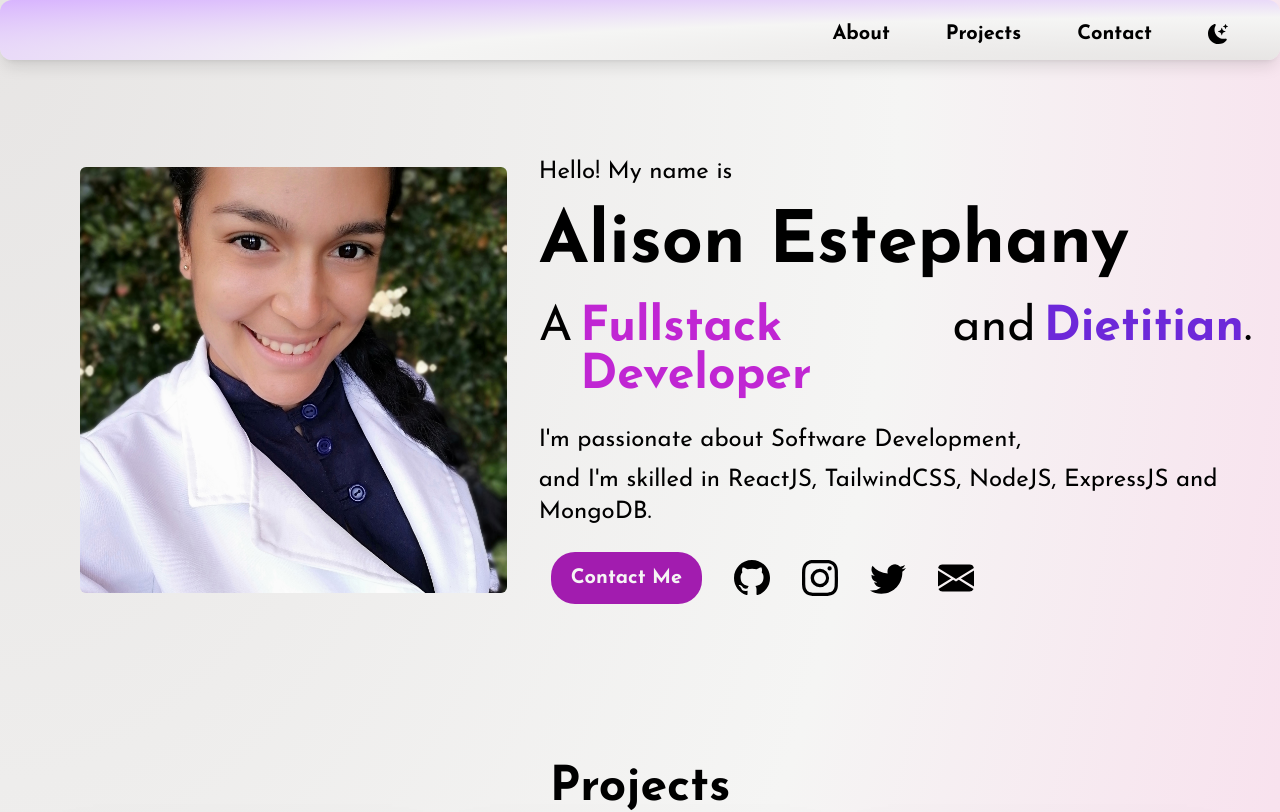
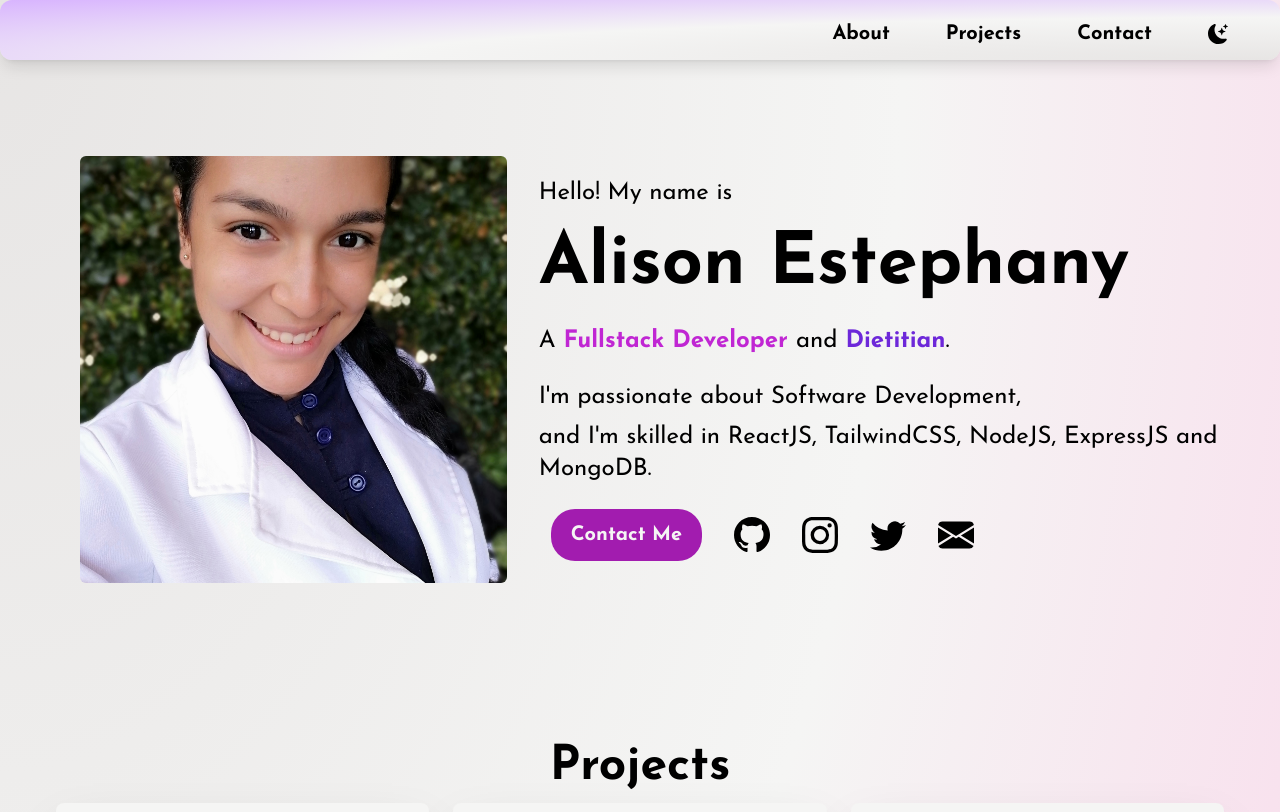
Before and after one commit to Alisoneoz/Portfolio-alisoneoz, a React (Vite) app: page / in a window 1280 px wide. Shown: the top 812 px of the page. Built offline with nearby package versions, Linux system fonts and the light colour scheme.

Commit message:
Add fix to style

```diff
--- a/src/components/HeroSection.jsx
+++ b/src/components/HeroSection.jsx
@@ -19,7 +19,7 @@ const HeroSection = () => {
       <div className=" ml-10 mr-7 mt-6 sm:mt-0 sm:ml-8">
         <p className="text-2xl sm:text-2xl mb-2 sm:mb-5">Hello! My name is</p>
         <p className="font-bold text-4xl sm:text-7xl sm:mb-6">Alison Estephany </p>
-        <div className="my-3 flex text-2xl sm:text-5xl">
+        <div className="my-3 flex text-2xl sm:text-4gitxl">
           A
           <p className="text-fuchsia-600 dark:text-pink-200 px-1 sm:px-2 font-bold">
             Fullstack Developer
```
